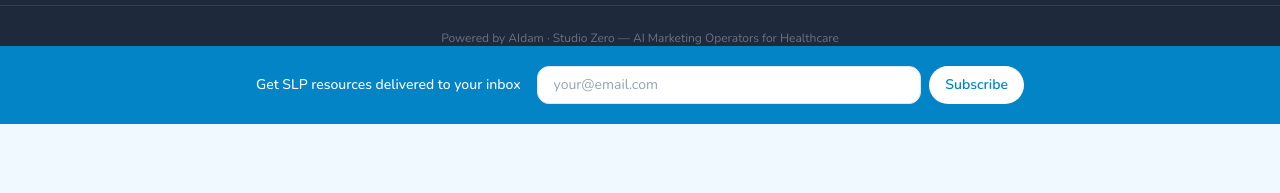
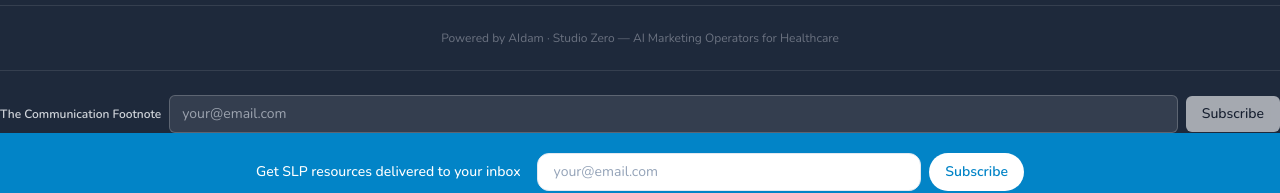
Before and after one commit to pete0585/slp-specialists-directory, a Next.js app: page / in a window 1280 px wide. Shown: the part 2800-2993 px from the top of the page. Before the commit the page ends 2924 px from the top, so only its background shows below. Built offline with nearby package versions, Linux system fonts and the light colour scheme; no server answers; the database is empty.

Commit message:
feat(newsletter): add compact NewsletterSignup to footer

```diff
--- a/components/Footer.tsx
+++ b/components/Footer.tsx
@@ -1,5 +1,6 @@
 import Link from 'next/link'
 import { MessageSquare } from 'lucide-react'
+import NewsletterSignup from '@/components/NewsletterSignup'
 
 export default function Footer() {
   const currentYear = new Date().getFullYear()
@@ -59,6 +60,11 @@
               <a href="https://studiozerohq.com" target="_blank" rel="noopener noreferrer" className="hover:underline transition-colors">Studio Zero — AI Marketing Operators for Healthcare</a>
             </p>
           </div>
-        </footer>
+
+      {/* Newsletter signup compact */}
+      <div className="mt-6 pt-6 border-t border-white/10">
+        <NewsletterSignup compact />
+      </div>
+  </footer>
   )
 }
```
